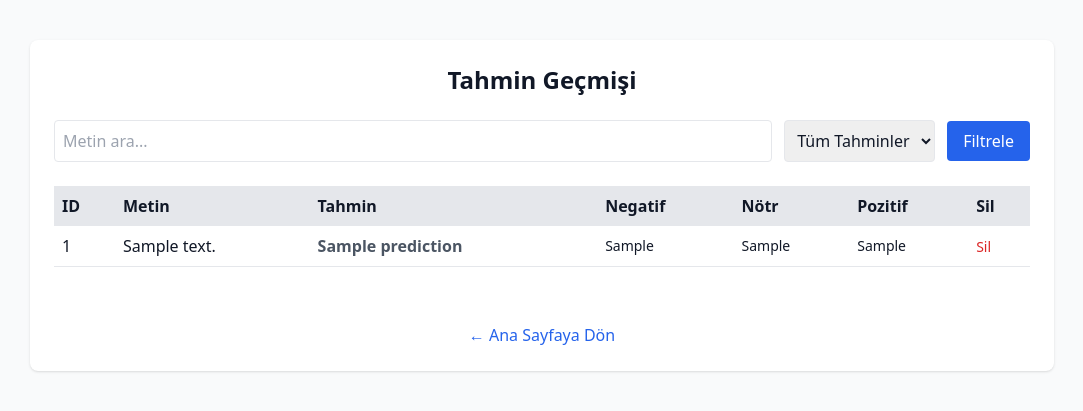
After one commit to brkcnr/duygulu-app, a FastAPI app: template api/templates/result.html in a window 1280 px wide. The commit adds this page. Shown: the top 411 px of the page, without its empty margins (98-1181 px from the left). Run offline with FastAPI, Linux system fonts and the light colour scheme; the template is opened without the code that fills it: most values are stand-ins (such as "Sample title", 1, 10 or a date in 2020); some libraries are stand-ins or nearby versions.

Commit message:
Add predictions page

```diff
--- a/api/app.py
+++ b/api/app.py
@@ -1,7 +1,9 @@
 from fastapi import FastAPI, Request, Depends
 from fastapi.responses import HTMLResponse
+from fastapi.responses import RedirectResponse
 from fastapi.templating import Jinja2Templates
 from fastapi.staticfiles import StaticFiles
+from fastapi import Query
 from pydantic import BaseModel
 from transformers import AutoTokenizer, AutoModelForSequenceClassification
 from sqlalchemy.orm import Session
@@ -62,3 +64,49 @@ def predict_api(input: InputText, db: Session = Depends(get_db)):
 @app.get("/", response_class=HTMLResponse)
 def get_form(request: Request):
     return templates.TemplateResponse("index.html", {"request": request})
+
+@app.get("/result", response_class=HTMLResponse)
+def list_predictions(
+    request: Request,
+    db: Session = Depends(get_db),
+    page: int = Query(1, ge=1),
+    q: str = Query("", alias="q"),
+    label: str = Query("", alias="label")
+):
+    page_size = 10
+    offset = (page - 1) * page_size
+
+    query = db.query(Prediction)
+
+    if q:
+        query = query.filter(Prediction.text.ilike(f"%{q}%"))
+    if label:
+        query = query.filter(Prediction.prediction == label)
+
+    total = query.count()
+    predictions = (
+        query.order_by(Prediction.id.desc())
+        .offset(offset)
+        .limit(page_size)
+        .all()
+    )
+
+    total_pages = (total + page_size - 1) // page_size
+
+    return templates.TemplateResponse("result.html", {
+        "request": request,
+        "predictions": predictions,
+        "page": page,
+        "total_pages": total_pages,
+        "q": q,
+        "label": label
+    })
+
+# Tahmin silme
+@app.post("/sil/{prediction_id}")
+def delete_prediction(prediction_id: int, db: Session = Depends(get_db)):
+    record = db.query(Prediction).get(prediction_id)
+    if record:
+        db.delete(record)
+        db.commit()
+    return RedirectResponse(url="/result", status_code=303)
--- /dev/null
+++ b/api/templates/result.html
@@ -0,0 +1,87 @@
+<!DOCTYPE html>
+<html lang="tr">
+<head>
+    <meta charset="UTF-8">
+    <title>Tahmin Geçmişi</title>
+    <script src="https://cdn.tailwindcss.com"></script>
+</head>
+<body class="bg-gray-50 text-gray-900 font-sans">
+<div class="max-w-5xl mx-auto mt-10 p-6 bg-white shadow rounded-lg">
+    <h1 class="text-2xl font-bold mb-6 text-center">Tahmin Geçmişi</h1>
+
+    <!-- Arama ve filtre -->
+    <form method="get" class="mb-6 flex flex-wrap items-center gap-3">
+        <input type="text" name="q" value="{{ q }}" placeholder="Metin ara..." class="border rounded p-2 flex-1">
+
+        <select name="label" class="border rounded p-2">
+            <option value="">Tüm Tahminler</option>
+            <option value="Pozitif" {% if label == "Pozitif" %}selected{% endif %}>Pozitif</option>
+            <option value="Nötr" {% if label == "Nötr" %}selected{% endif %}>Nötr</option>
+            <option value="Negatif" {% if label == "Negatif" %}selected{% endif %}>Negatif</option>
+        </select>
+
+        <button type="submit" class="bg-blue-600 text-white px-4 py-2 rounded hover:bg-blue-700">Filtrele</button>
+    </form>
+
+    <div class="overflow-x-auto">
+        <table class="w-full table-auto border-collapse">
+            <thead>
+                <tr class="bg-gray-200 text-left">
+                    <th class="p-2">ID</th>
+                    <th class="p-2">Metin</th>
+                    <th class="p-2">Tahmin</th>
+                    <th class="p-2">Negatif</th>
+                    <th class="p-2">Nötr</th>
+                    <th class="p-2">Pozitif</th>
+                    <th class="p-2">Sil</th>
+                </tr>
+            </thead>
+            <tbody>
+                {% for item in predictions %}
+                <tr class="border-b hover:bg-gray-100">
+                    <td class="p-2">{{ item.id }}</td>
+                    <td class="p-2">{{ item.text }}</td>
+                    <td class="p-2 font-semibold
+                        {% if item.prediction == 'Pozitif' %}text-green-600
+                        {% elif item.prediction == 'Negatif' %}text-red-600
+                        {% else %}text-gray-600{% endif %}">
+                        {{ item.prediction }}
+                    </td>
+                    <td class="p-2 text-sm">{{ item.prob_neg }}</td>
+                    <td class="p-2 text-sm">{{ item.prob_neu }}</td>
+                    <td class="p-2 text-sm">{{ item.prob_pos }}</td>
+                    <td class="p-2">
+                        <form method="post" action="/sil/{{ item.id }}">
+                            <button type="submit" class="text-red-600 hover:underline text-sm">Sil</button>
+                        </form>
+                    </td>
+                </tr>
+                {% endfor %}
+            </tbody>
+        </table>
+    </div>
+
+    <!-- Pagination -->
+    <div class="flex justify-center mt-6 flex-wrap gap-2">
+        {% if page > 1 %}
+            <a href="/result?page={{ page - 1 }}&q={{ q }}&label={{ label }}" class="px-3 py-1 bg-gray-200 rounded hover:bg-gray-300">← Önceki</a>
+        {% endif %}
+
+        {% for p in range(1, total_pages + 1) %}
+            <a href="/result?page={{ p }}&q={{ q }}&label={{ label }}"
+               class="px-3 py-1 rounded {{ 'bg-blue-600 text-white' if p == page else 'bg-gray-200 hover:bg-gray-300' }}">
+               {{ p }}
+            </a>
+        {% endfor %}
+
+        {% if page < total_pages %}
+            <a href="/result?page={{ page + 1 }}&q={{ q }}&label={{ label }}" class="px-3 py-1 bg-gray-200 rounded hover:bg-gray-300">Sonraki →</a>
+        {% endif %}
+    </div>
+
+    <div class="text-center mt-8">
+        <a href="/" class="text-blue-600 hover:underline">← Ana Sayfaya Dön</a>
+    </div>
+</div>
+</body>
+</html>
```
Also changed, not shown: api/templates/index.html (+10 -2 lines).
